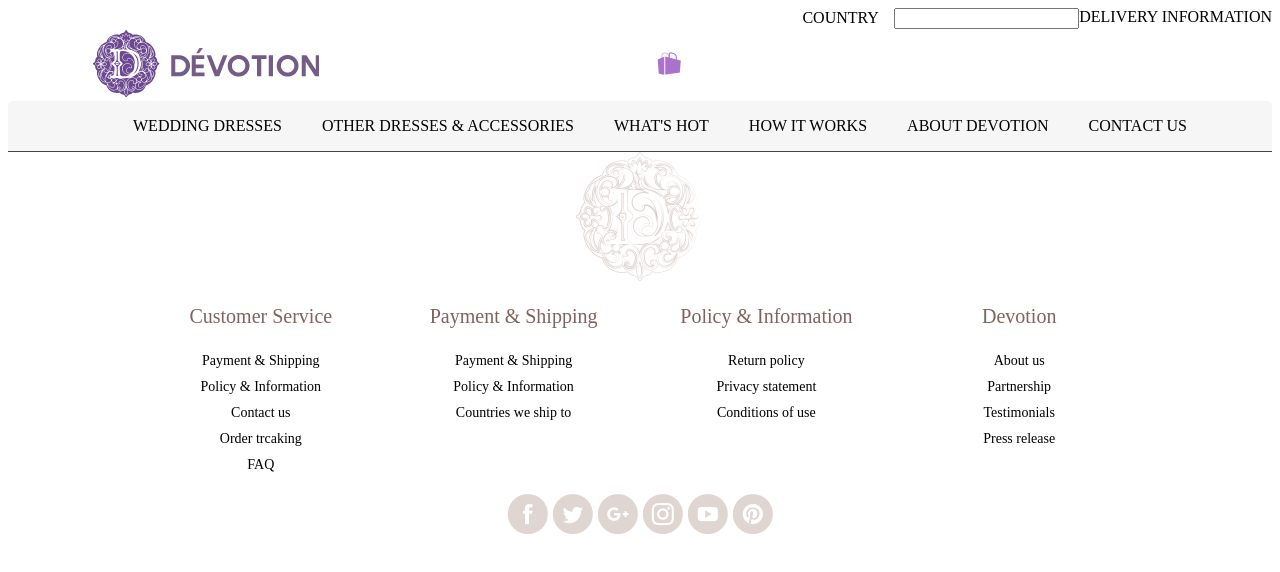
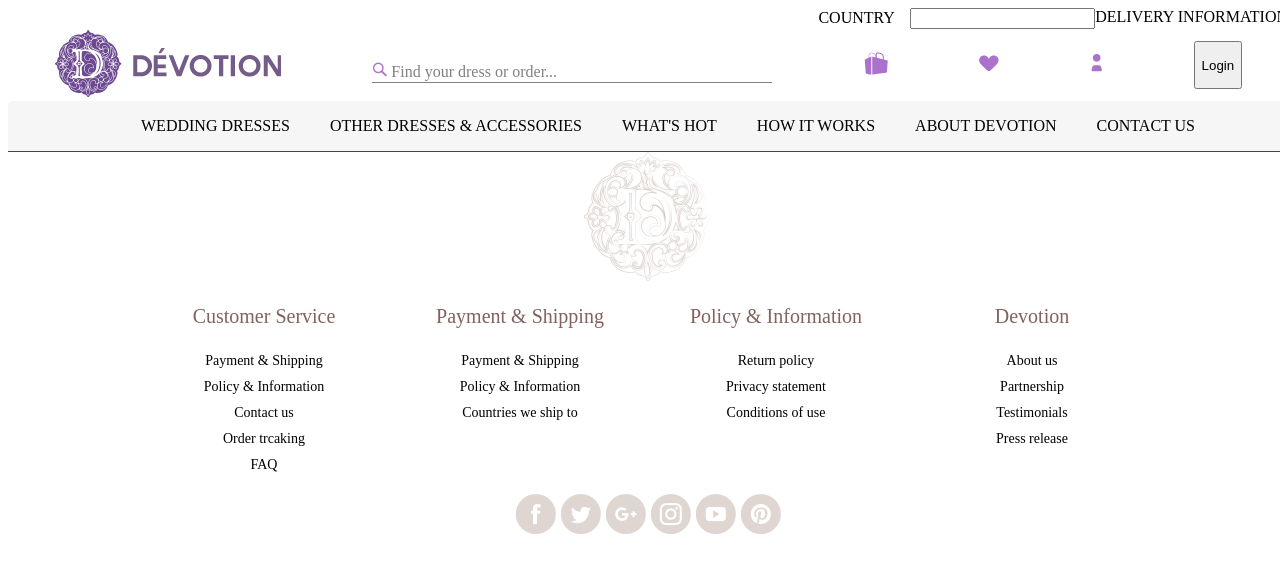
Before and after one commit to BAXtheGREATEST/Devotion, a website: page index.html in a window 1280 px wide. Drawn offline with Linux system fonts and the light colour scheme.

Commit message:
search like acc login put in menu

```diff
--- a/index.html
+++ b/index.html
@@ -31,15 +31,26 @@
                     <img class="header-block-secondline-logo__img" src="img/logo.png" />
                 </div>
                 <div class="header-block-secondline-search">
+                    <form action="/search" class="header-block-secondline-search__form">
+                        <div class="header-block-secondline-search__form-block">
+                            <div class="header-block-secondline-search__form-block__img">
+                                <img src="img/search_icon.png">
+                            </div>
+                            <p class="header-block-secondline-search__form-block__text"> Find your dress or order... </p>
+                        </div>
+                    </form>
                 </div>
                 <div class="header-block-secondline-cart">
                     <img class="header-block-secondline-cart__img" src="img/cart_icon.png" />
                 </div>
                 <div class="header-block-secondline-like">
+                    <img class="header-block-secondline-like__img" src="img/like_button.png" />
                 </div>
                 <div class="header-block-secondline-account">
+                    <img class="header-block-secondline-account__img" src="img/login_icon.png" />
                 </div>
                 <div class="header-block-secondline-login">
+                    <button class="header-block-secondline-login__button"><p>Login</p></button>
                 </div>
             </div>
             <nav class="header-block-nav">
--- a/sass/styles.scss
+++ b/sass/styles.scss
@@ -1,35 +1,81 @@
-footer {
-        background-color:white;
-        text-align:center;
-        padding: 20px;
+.footer-logo {
+    background-color:white;
+    text-align:center;
+    padding: 0px;
 }
-.footer_column {
+.footer-main {
     overflow: hidden;
     text-align: center;
     position: relative;
     display: flex;
     justify-content: center;
         }
-.footcol {
+.footer-main-column {
     width: 20%;
 }
-li {
+.footer-main-column__ul_li {
     list-style-type: none;
     font-size: 14px;
     padding: 5px;
    }
-.social_buttons {
+.footer-social {
     text-align: center;
     padding: 0px;
 }
-.footer_column_par {
+.footer-main-column__p {
     color: #82625E;
     font-size: 20px;
 }
-ul {
+.footer-main-column__ul {
     padding: 0px 20px;
 }
-.footer_a {
+.footer-main-column__ul_li_link {
     text-decoration: none;
     color: black;
 }
+.header-block-secondline-logo__img {
+    padding: 0px 0;
+}
+.header-block-firstline-delivery__link {
+    text-decoration: none;
+    color: black;
+}
+.header-block-firstline {
+    display: flex;
+    justify-content: flex-end;
+}
+.header-block-firstline-form-country-span__p {
+    margin: 0;
+}
+.header-block-secondline {
+    display: flex;
+    align-items: center;
+    justify-content: space-around;
+}
+.header-block-nav {
+    display: flex;
+    justify-content: center;
+    text-decoration: none;
+    background-color: #F6F6F6;
+    border-top-left-radius: 5px;
+    border-top-right-radius: 5px;
+}
+.header-block-nav__menu_li_link {
+    text-decoration: none;
+    padding: 20px;
+    color: black;
+}
+.header-block-nav__menu {
+    list-style: none;
+}
+.header-block-nav__menu_li {
+    float: left;
+    position: relative;
+    background: #F6F6F6;
+}
+.dev_nav_menu_ul li .sub-nav {
+    display: none;
+}
+.dev_nav_menu_ul li:hover .sub-nav {
+    display: block;
+}
```
Also changed, not shown: css/styles.css.
